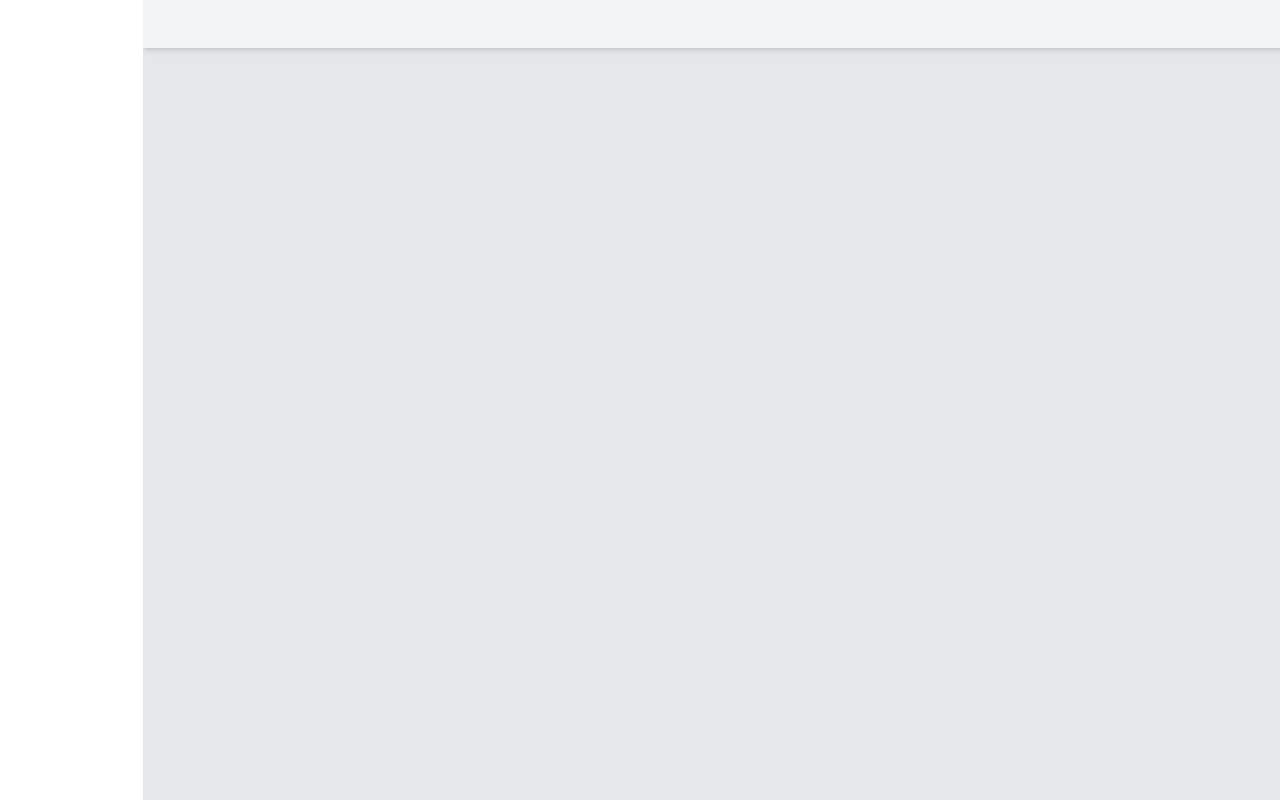
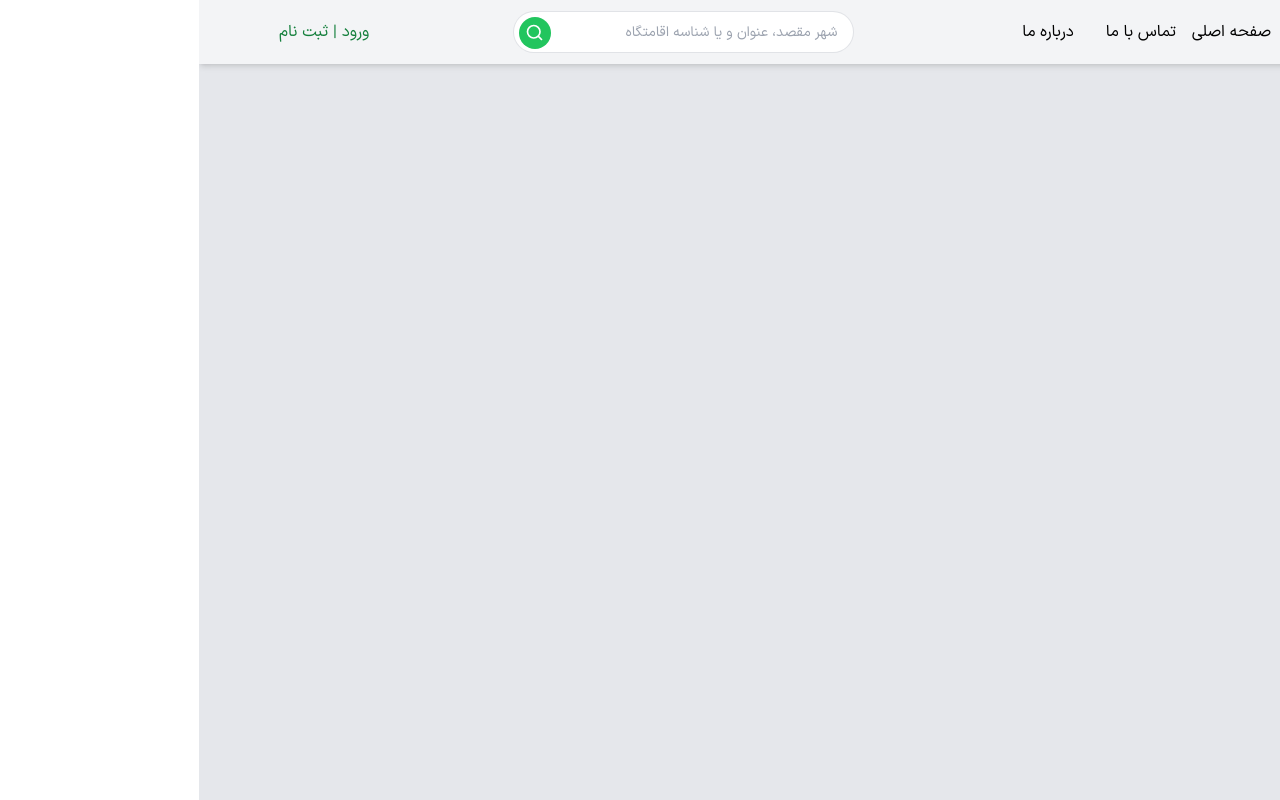
Before and after one commit to mo13ammad/ja-ta-jar, a React (Vite) app: page / in a window 1280 px wide. Built offline with nearby package versions, Linux system fonts and the light colour scheme.

Commit message:
Header component style added

```diff
--- a/index.html
+++ b/index.html
@@ -4,7 +4,7 @@
     <meta charset="UTF-8" />
     <link rel="icon" type="image/svg+xml" href="/vite.svg" />
     <meta name="viewport" content="width=device-width, initial-scale=1.0" />
-    <title>Vite + React</title>
+    <title>ویراپ</title>
   </head>
   <body>
     <div id="root"></div>
--- a/src/components/Header.jsx
+++ b/src/components/Header.jsx
@@ -1,10 +1,123 @@
-import React from "react";
+import React, { useState } from "react";
 import logo from "../assets/logo.webp";
 
 function Header() {
+  const [menuOpen, setMenuOpen] = useState(false);
+  const [isLoggedIn, setIsLoggedIn] = useState(false); // Example state for login status
+  const [userName, setUserName] = useState(""); // Example state for user's name
+
+  const toggleMenu = () => {
+    setMenuOpen(!menuOpen);
+  };
+
+  // Function to simulate user login (example)
+  const handleLogin = () => {
+    setIsLoggedIn(true);
+    setUserName("John Doe"); // Set the user's name when logged in
+  };
+
+  // Function to simulate user logout (example)
+  const handleLogout = () => {
+    setIsLoggedIn(false);
+    setUserName(""); // Clear user's name on logout
+  };
+
   return (
-    <div className="h-12 bg-gray-100 flex items-center shadow-md">
-      <img src={logo} alt="Logo"  className="max-w-36"/>
+    <div className="relative">
+      <div className="h-14 md:h-16 bg-gray-100 flex items-center justify-between shadow-md px-4">
+        <img src={logo} alt="Logo" className="max-w-36" />
+
+        <button
+          onClick={toggleMenu}
+          className="mr-4 focus:outline-none md:hidden"
+          aria-label="Toggle menu"
+        >
+          <svg
+            xmlns="http://www.w3.org/2000/svg"
+            fill="none"
+            viewBox="0 0 24 24"
+            strokeWidth={1.5}
+            stroke="currentColor"
+            className="w-6 h-6"
+          >
+            <path
+              strokeLinecap="round"
+              strokeLinejoin="round"
+              d="M3.75 6.75h16.5M3.75 12h16.5m-16.5 5.25h16.5"
+            />
+          </svg>
+        </button>
+
+        <div
+          className={`${
+            menuOpen ? "block" : "hidden"
+          } md:hidden absolute top-12 left-0 w-full bg-white shadow-md transition-all duration-400`}
+        >
+          <ul className="flex-col">
+            <li className="p-2 border-b">
+              <a href="#home" className="block text-xs sm:text-sm">
+                صفحه اصلی
+              </a>
+            </li>
+            <li className="p-2 border-b">
+              <a href="#contact" className="block text-xs sm:text-sm">
+                تماس با ما
+              </a>
+            </li>
+            <li className="p-2">
+              <a href="#about" className="block text-xs sm:text-sm">
+                درباره ما
+              </a>
+            </li>
+          </ul>
+        </div>
+
+        {/* Separate input element outside of the menu toggle div */}
+        <div className="hidden md:flex items-center justify-between md:w-full lg:px-10">
+          <ul className="flex space-x-3 lg:space-x-4">
+            <li className="p-2">
+              <a href="#home">صفحه اصلی</a>
+            </li>
+            <li className="p-2">
+              <a href="#contact">تماس با ما</a>
+            </li>
+            <li className="p-2">
+              <a href="#about">درباره ما</a>
+            </li>
+          </ul>
+
+          <div className="md:w-1/3 relative">
+            <input
+              type="text"
+              className="hidden md:w-full md:block ml-8 border-opacity-65 placeholder:text-sm min-h-10 cursor-pointer outline-none rounded-3xl border border-gray-300 px-4 py-2"
+              placeholder="شهر مقصد، عنوان و یا شناسه اقامتگاه"
+            />
+            <svg
+              xmlns="http://www.w3.org/2000/svg"
+              fill="none"
+              viewBox="0 0 24 24"
+              strokeWidth={2}
+              stroke="white"
+              className="size-5 absolute left-1.5 top-1.5 rounded-full bg-green-500 w-8 h-8 p-1.5"
+            >
+              <path
+                strokeLinecap="round"
+                strokeLinejoin="round"
+                d="m21 21-5.197-5.197m0 0A7.5 7.5 0 1 0 5.196 5.196a7.5 7.5 0 0 0 10.607 10.607Z"
+              />
+            </svg>
+          </div>
+
+          {/* Conditional rendering based on login status */}
+          {isLoggedIn ? (
+            <span className="text-green-700">{userName}</span>
+          ) : (
+            <a href="/login" className="text-green-700 md:ml-6 ">
+              ورود | ثبت نام
+            </a>
+          )}
+        </div>
+      </div>
     </div>
   );
 }
--- a/tailwind.config.js
+++ b/tailwind.config.js
@@ -6,11 +6,11 @@ export default {
       fontFamily: {
         sans: ["iranSans", "Arial", "sans-serif"],
       },
-      boxShadow: {
-        'spread-lg': '0 10px 20px rgba(0, 0, 0, 0.25)',
-        'spread-xl': '0 15px 30px rgba(0, 0, 0, 0.35)',
-        'spread-2xl': '0 20px 40px rgba(0, 0, 0, 0.45)',
+
+      fontSize: {
+        xs: "0.75rem",
       },
+
     },
   },
   plugins: [],
```
